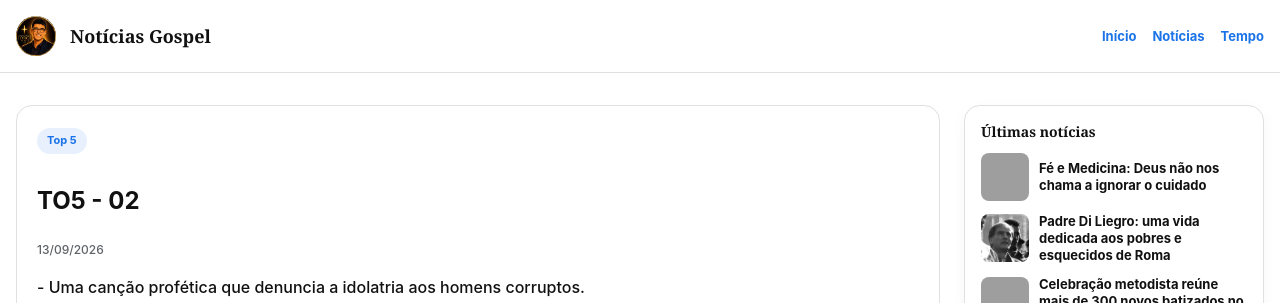
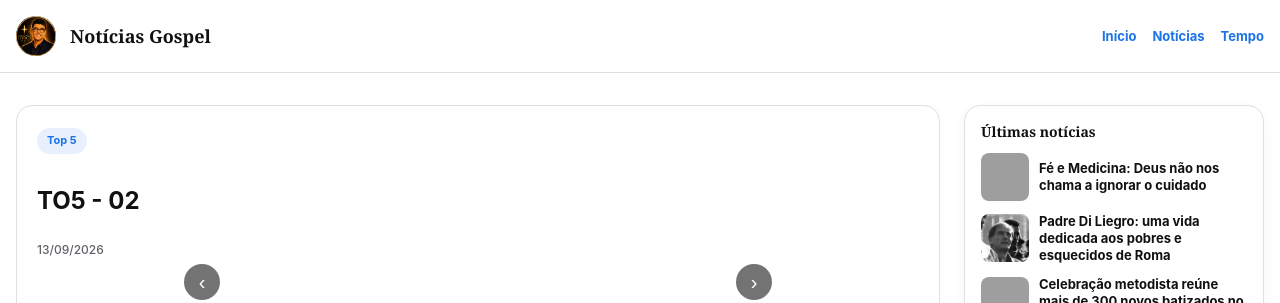
Before and after one commit to capaofeliz-cell/djaguia1, a Jekyll site: the page built from _top5/confusão-dos-soberbos.md, in a window 1280 px wide and 1174 px high, cut to the strip 0-303 px from the top of the window. Built offline with Jekyll 4.4.1, drawn with Linux system fonts in a browser that asks for light colours; grey boxes are pictures that could not be loaded.

Commit message:
Update Top 5 “confusão-dos-soberbos”

```diff
--- a/_top5/confusão-dos-soberbos.md
+++ b/_top5/confusão-dos-soberbos.md
@@ -1,6 +1,6 @@
 ---
 title: TO5 - 02
 date: 2026-09-13T14:11:00.000-03:00
-intro: "- Uma canção profética que denuncia a idolatria aos homens corruptos."
+intro: ""
 ---
 <iframe width="931" height="524" src="https://www.youtube.com/embed/B0trPiHM4fU" title="Confusão dos Soberbos" frameborder="0" allow="accelerometer; autoplay; clipboard-write; encrypted-media; gyroscope; picture-in-picture; web-share" referrerpolicy="strict-origin-when-cross-origin" allowfullscreen></iframe>
```
